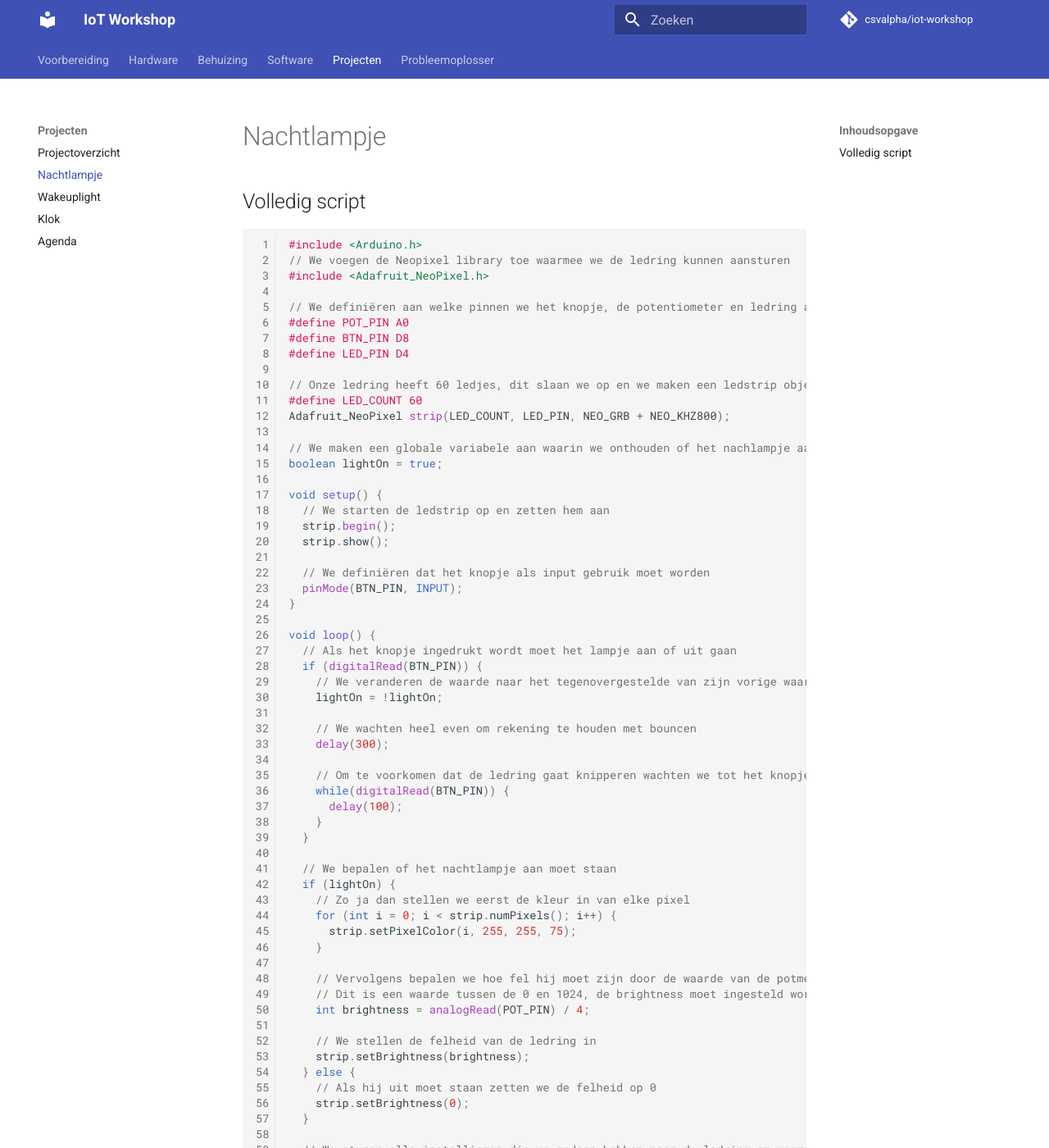
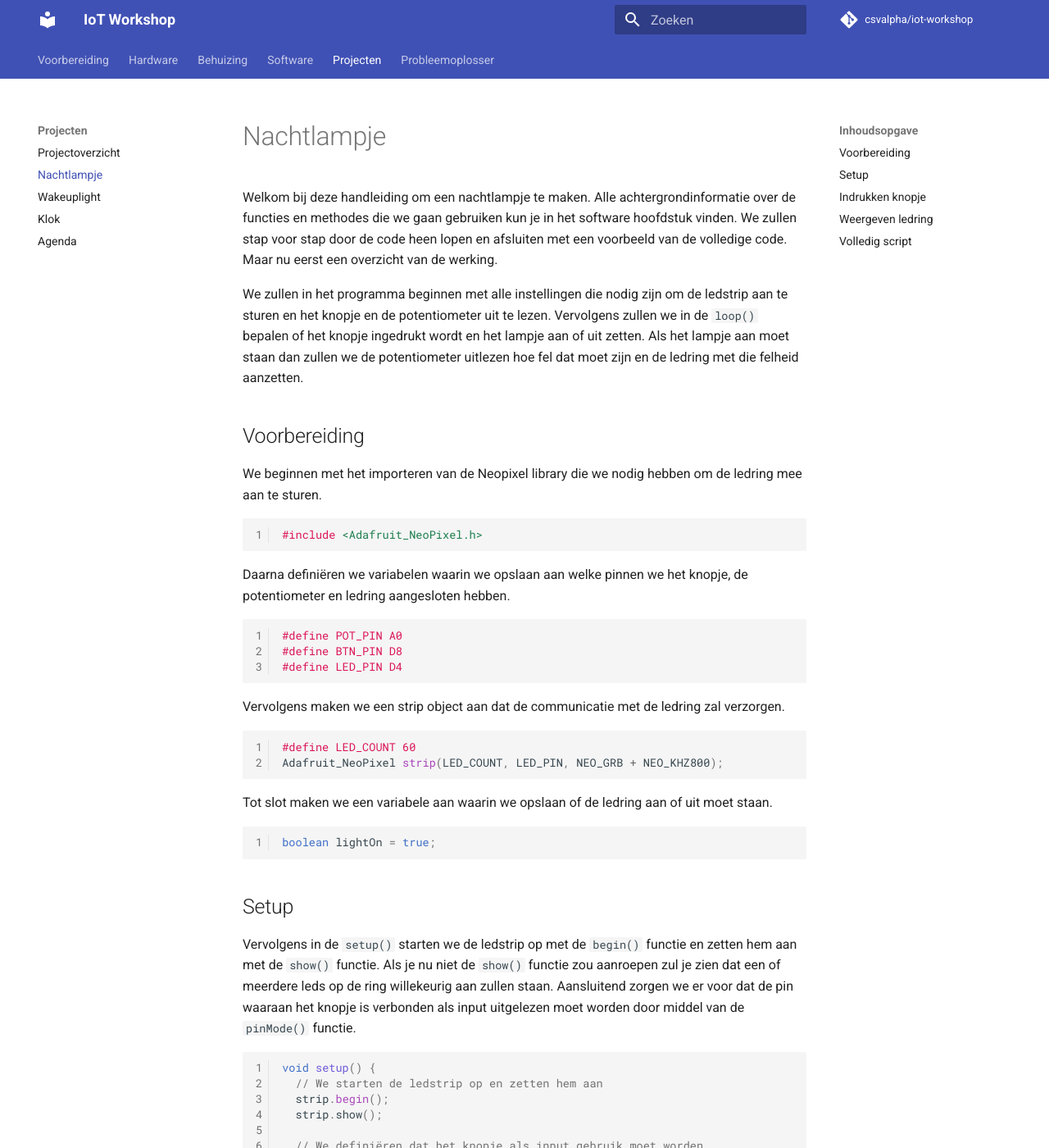
Before and after one commit to csvalpha/iot-workshop, an MkDocs documentation site: the page built from docs/projecten/nachtlampje.md, in a window 1280 px wide and 1400 px high. Shown: the whole window at 82% size. Built offline with MkDocs 1.6.1 and Material for MkDocs 9.7.7, drawn with Linux system fonts in a browser that asks for light colours; comment, search, counter and statistics services are not loaded; some of the changed text lies outside the part shown.

Commit message:
Update nachtlampje.md

````diff
--- a/docs/projecten/nachtlampje.md
+++ b/docs/projecten/nachtlampje.md
@@ -1,4 +1,49 @@
 # Nachtlampje
+Welkom bij deze handleiding om een nachtlampje te maken. Alle achtergrondinformatie over de functies en methodes die we gaan gebruiken kun je in het software hoofdstuk vinden. We zullen stap voor stap door de code heen lopen en afsluiten met een voorbeeld van de volledige code. Maar nu eerst een overzicht van de werking.
+
+We zullen in het programma beginnen met alle instellingen die nodig zijn om de ledstrip aan te sturen en het knopje en de potentiometer uit te lezen. Vervolgens zullen we in de `loop()` bepalen of het knopje ingedrukt wordt en het lampje aan of uit zetten. Als het lampje aan moet staan dan zullen we de potentiometer uitlezen hoe fel dat moet zijn en de ledring met die felheid aanzetten.
+
+## Voorbereiding
+We beginnen met het importeren van de Neopixel library die we nodig hebben om de ledring mee aan te sturen.
+```arduino
+#include <Adafruit_NeoPixel.h>
+```
+
+Daarna definiëren we variabelen waarin we opslaan aan welke pinnen we het knopje, de potentiometer en ledring aangesloten hebben.
+```arduino
+#define POT_PIN A0
+#define BTN_PIN D8
+#define LED_PIN D4
+```
+
+Vervolgens maken we een strip object aan dat de communicatie met de ledring zal verzorgen.
+```arduino
+#define LED_COUNT 60
+Adafruit_NeoPixel strip(LED_COUNT, LED_PIN, NEO_GRB + NEO_KHZ800);
+```
+
+Tot slot maken we een variabele aan waarin we opslaan of de ledring aan of uit moet staan.
+```arduino
+boolean lightOn = true;
+```
+
+## Setup
+Vervolgens in de `setup()` starten we de ledstrip op met de `begin()` functie en zetten hem aan met de `show()` functie. Als je nu niet de `show()` functie zou aanroepen zul je zien dat een of meerdere leds op de ring willekeurig aan zullen staan. Aansluitend zorgen we er voor dat de pin waaraan het knopje is verbonden als input uitgelezen moet worden door middel van de `pinMode()` functie.
+
+```arduino
+void setup() {
+  // We starten de ledstrip op en zetten hem aan
+  strip.begin();
+  strip.show();
+
+  // We definiëren dat het knopje als input gebruik moet worden
+  pinMode(BTN_PIN, INPUT);
+}
+```
+
+## Indrukken knopje
+
+## Weergeven ledring
 
 ## Volledig script
 ```arduino
````
